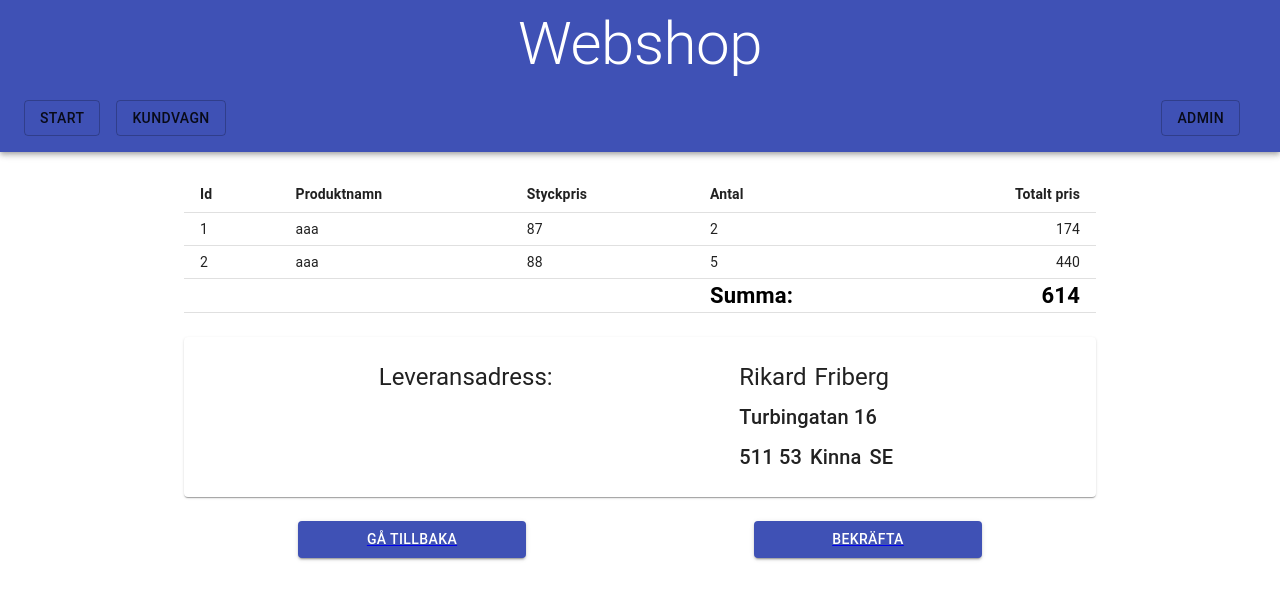
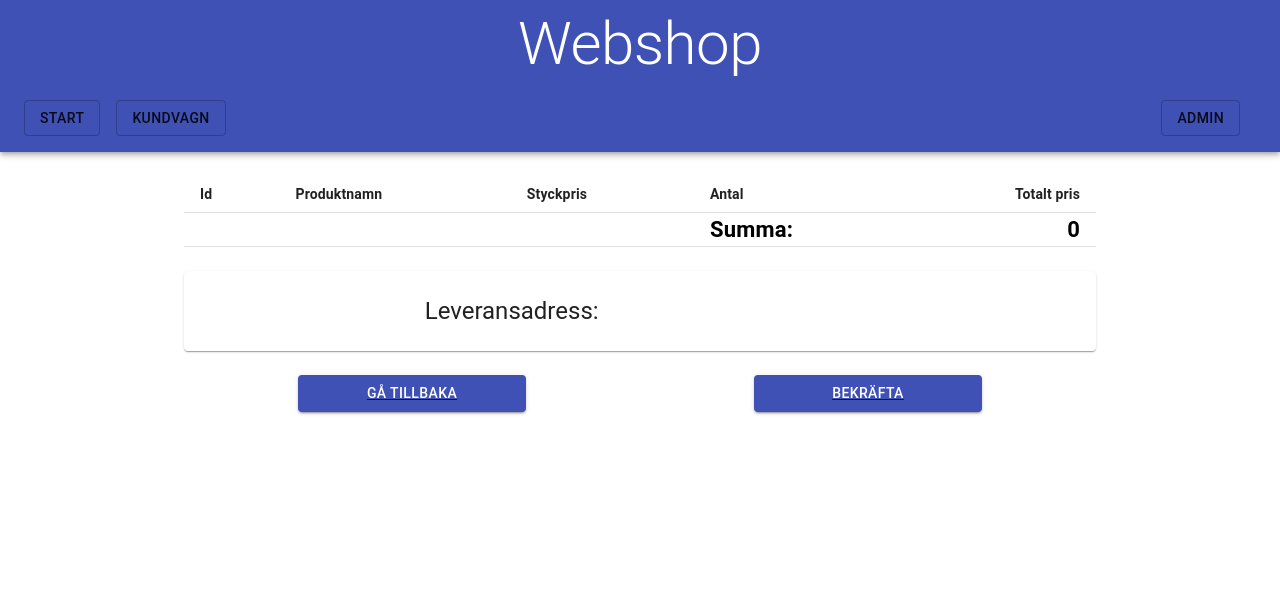
Before and after one commit to 95joaols/webbshop-schoolAssignments-, a React (Create React App) app: page /summary in a window 1280 px wide. Shown: the top 600 px of the page. Built offline with nearby package versions, Linux system fonts and the light colour scheme.

Commit message:
Context for customer and shoppingcart added

```diff
--- a/src/App.tsx
+++ b/src/App.tsx
@@ -1,11 +1,17 @@
 import { BrowserRouter } from "react-router-dom";
 import { Layout } from "./components/Layout";
+import CustomerProvider from "./contexts/CustomerContext";
+import ShoppingCartProvider from "./contexts/ShoppingCartContext";
 
 function App() {
   return (
     <div className="App">
       <BrowserRouter>
-        <Layout />
+        <ShoppingCartProvider>
+          <CustomerProvider>
+            <Layout />
+          </CustomerProvider>
+        </ShoppingCartProvider>
       </BrowserRouter>
     </div>
   );
--- /dev/null
+++ b/src/contexts/CustomerContext.tsx
@@ -0,0 +1,37 @@
+import { createContext, FC, useState } from "react";
+import { Customer } from "../entity/Customer";
+
+
+interface ContextValue {
+    customer: Customer;
+    updateCustomer: (customer: Customer) => void
+}
+
+export const CustomerContext = createContext<ContextValue>({
+    customer: {} as Customer,
+    updateCustomer: () => {}
+});
+
+const CustomerProvider: FC = (props) => {
+    const [customer, setCustomer] = useState<Customer>(
+        {} as Customer
+      );
+
+      const updateCustomer = (customer: Customer) => {
+        setCustomer(customer)
+    }
+
+
+    return (
+        <CustomerContext.Provider
+            value={{
+                customer,
+                updateCustomer
+                }}>
+                {props.children}
+        </CustomerContext.Provider>
+    );
+
+};
+
+export default CustomerProvider
--- /dev/null
+++ b/src/contexts/ShoppingCartContext.tsx
@@ -0,0 +1,37 @@
+import { createContext, FC, useState } from "react";
+import { ShoppingCartItem } from "../entity/ShoppingCartItem";
+
+
+interface ContextValue {
+    shoppingCartItems: ShoppingCartItem[];
+    updateShoppingCart: (shoppingCartItems: ShoppingCartItem[]) => void
+}
+
+export const ShoppingCartContext = createContext<ContextValue>({
+    shoppingCartItems: [],
+    updateShoppingCart: () => {}
+});
+
+const ShoppingCartProvider: FC = (props) => {
+    const [shoppingCartItems, setShoppingCartItems] = useState<ShoppingCartItem[]>(
+        []
+      );
+
+      const updateShoppingCart = (shoppingCartItems: ShoppingCartItem[]) => {
+        setShoppingCartItems(shoppingCartItems)
+    }
+
+
+    return (
+        <ShoppingCartContext.Provider
+            value={{
+                shoppingCartItems,
+                updateShoppingCart
+                }}>
+                {props.children}
+        </ShoppingCartContext.Provider>
+    );
+
+};
+
+export default ShoppingCartProvider
--- /dev/null
+++ b/src/entity/ShoppingCartItem.ts
@@ -0,0 +1,6 @@
+import { Product } from "./Product";
+
+export type ShoppingCartItem = {
+    product: Product;
+    quantity: number;
+  };
--- a/src/page/CheckoutPage.tsx
+++ b/src/page/CheckoutPage.tsx
@@ -12,36 +12,19 @@ import TableFooter from "@material-ui/core/TableFooter";
 import Paper from "@material-ui/core/Paper";
 import TableHead from "@material-ui/core/TableHead";
 import { makeStyles } from "@material-ui/core/styles";
-import { Product } from "../entity/Product";
-import { Customer } from "../entity/Customer";
 import Button from "@material-ui/core/Button";
 import DeleteForeverOutlinedIcon from "@material-ui/icons/DeleteForeverOutlined";
-import { useState } from "react";
-import { useEffect } from "react";
+import { useState, useEffect, useContext } from "react";
 import { Link } from "react-router-dom";
-
-//TODO: Mockdata. Ska bort senare -->
-type ShoppingCartItem = { product: Product; quantity: number };
-const addedproduct: Product = {} as Product;
-const addedproduct2: Product = {} as Product;
-const shoppingCart: ShoppingCartItem[] = [
-  {
-    product: addedproduct,
-    quantity: 2,
-  },
-  {
-    product: addedproduct2,
-    quantity: 5,
-  },
-];
-//
+import { ShoppingCartContext } from "../contexts/ShoppingCartContext";
+import { CustomerContext } from "../contexts/CustomerContext";
+import { ShoppingCartItem } from "../entity/ShoppingCartItem";
 
 export const CheckoutPage: React.FC = () => {
   let [totalPrice, setTotalPrice] = useState<number>(0);
-  let [shoppingCartItems, setShoppingCartItems] = useState<ShoppingCartItem[]>(
-    []
-  );
-  let [customer, setCustomer] = useState<Customer>({} as Customer);
+  const { shoppingCartItems, updateShoppingCart } =
+    useContext(ShoppingCartContext);
+  const { customer, updateCustomer } = useContext(CustomerContext);
 
   function calculateTotal() {
     let sum: number = 0;
@@ -55,7 +38,7 @@ export const CheckoutPage: React.FC = () => {
     const modifiedShoppingCart = shoppingCartItems.filter(
       (item) => item.product.id !== shoppingCartItem.product.id
     );
-    setShoppingCartItems(modifiedShoppingCart);
+    updateShoppingCart(modifiedShoppingCart);
   }
 
   function adjustQuantity(shoppingCartItem: ShoppingCartItem) {
@@ -69,31 +52,19 @@ export const CheckoutPage: React.FC = () => {
     calculateTotal();
   }
 
-  function updateCustomer(
+  function addCustomerProperty(
     e: React.ChangeEvent<HTMLInputElement | HTMLTextAreaElement>
   ) {
-    setCustomer({
+    updateCustomer({
       ...customer,
       [e.target.name]: e.target.value,
     });
   }
 
-  //TODO??
-  function placeOrder() {
-    setCustomer(customer);
-  }
-
+  //TODO: Eventuellt behövs deps [calculateTotal, totalPrice]
   useEffect(() => {
     calculateTotal();
-  }, [calculateTotal, totalPrice]);
-
-  //TODO: Används för att sätta statet initialt. Ska bort när ett riktigt state finns -->
-  useEffect(() => {
-    if (shoppingCartItems.length === 0) {
-      setShoppingCartItems(shoppingCart);
-    }
-  }, [shoppingCartItems]);
-  //
+  });
 
   const useStyles = makeStyles((theme) => ({
     productTable: {
@@ -223,7 +194,7 @@ export const CheckoutPage: React.FC = () => {
               name="firstName"
               label="Förnamn"
               value={customer.firstName}
-              onChange={(e) => updateCustomer(e)}
+              onChange={(e) => addCustomerProperty(e)}
               fullWidth
               autoComplete="shipping given-name"
             />
@@ -235,7 +206,7 @@ export const CheckoutPage: React.FC = () => {
               name="lastName"
               label="Efternamn"
               value={customer.lastName}
-              onChange={(e) => updateCustomer(e)}
+              onChange={(e) => addCustomerProperty(e)}
               fullWidth
               autoComplete="shipping family-name"
             />
@@ -247,7 +218,7 @@ export const CheckoutPage: React.FC = () => {
               name="address"
               label="Adress"
               value={customer.address}
-              onChange={(e) => updateCustomer(e)}
+              onChange={(e) => addCustomerProperty(e)}
               fullWidth
               autoComplete="shipping address-line1"
             />
@@ -259,7 +230,7 @@ export const CheckoutPage: React.FC = () => {
               name="zip"
               label="Postnummer"
               value={customer.zip}
-              onChange={(e) => updateCustomer(e)}
+              onChange={(e) => addCustomerProperty(e)}
               fullWidth
               autoComplete="shipping postal-code"
             />
@@ -271,7 +242,7 @@ export const CheckoutPage: React.FC = () => {
               name="city"
               label="Stad"
               value={customer.city}
-              onChange={(e) => updateCustomer(e)}
+              onChange={(e) => addCustomerProperty(e)}
               fullWidth
               autoComplete="shipping address-level2"
             />
@@ -283,7 +254,7 @@ export const CheckoutPage: React.FC = () => {
               name="country"
               label="Land"
               value={customer.country}
-              onChange={(e) => updateCustomer(e)}
+              onChange={(e) => addCustomerProperty(e)}
               fullWidth
               autoComplete="shipping country"
             />
@@ -294,7 +265,6 @@ export const CheckoutPage: React.FC = () => {
                 className={classes.button}
                 variant="contained"
                 color="primary"
-                onClick={() => placeOrder()}
               >
                 Skicka
               </Button>
--- a/src/page/SummaryPage.tsx
+++ b/src/page/SummaryPage.tsx
@@ -9,69 +9,14 @@ import TableCell from "@material-ui/core/TableCell";
 import TableHead from "@material-ui/core/TableHead";
 import TableRow from "@material-ui/core/TableRow";
 import Typography from "@material-ui/core/Typography";
-import { useEffect } from "react";
-import { useState } from "react";
-import { Consumer } from "react";
+import { useContext } from "react";
 import { Link } from "react-router-dom";
-import { Customer } from "../entity/Customer";
-import { Product } from "../entity/Product";
-
-//TODO: Mockdata. Ska bort senare -->
-type ShoppingCartItem = { product: Product; quantity: number };
-const addedproduct: Product = {
-  id: 1,
-  name: "aaa",
-  year: 2000,
-  genre: "bbb",
-  rating: 2,
-  price: 87,
-  description: "ccc",
-  imageUrl: "ddd",
-};
-const addedproduct2: Product = {
-  id: 2,
-  name: "aaa",
-  year: 2000,
-  genre: "bbb",
-  rating: 2,
-  price: 88,
-  description: "ccc",
-  imageUrl: "ddd",
-};
-const shoppingCart: ShoppingCartItem[] = [
-  {
-    product: addedproduct,
-    quantity: 2,
-  },
-  {
-    product: addedproduct2,
-    quantity: 5,
-  },
-];
-const mockCustomer: Customer = {
-  id: 1,
-  firstName: "Rikard",
-  lastName: "Friberg",
-  address: "Turbingatan 16",
-  zip: "511 53",
-  city: "Kinna",
-  country: "SE",
-};
-//
+import { CustomerContext } from "../contexts/CustomerContext";
+import { ShoppingCartContext } from "../contexts/ShoppingCartContext";
 
 export const SummaryPage: React.FC = () => {
-  let [shoppingCartItems, setShoppingCartItems] = useState<ShoppingCartItem[]>(
-    []
-  );
-  let [customer, setCustomer] = useState<Customer>(mockCustomer);
-
-  //TODO: Används för att sätta statet initialt. Ska bort när ett riktigt state finns -->
-  useEffect(() => {
-    if (shoppingCartItems.length === 0) {
-      setShoppingCartItems(shoppingCart);
-    }
-  }, [shoppingCartItems]);
-  //
+  const { shoppingCartItems } = useContext(ShoppingCartContext);
+  const { customer } = useContext(CustomerContext);
 
   function calculateTotal() {
     let sum = 0;
@@ -81,7 +26,7 @@ export const SummaryPage: React.FC = () => {
     return sum;
   }
 
-  const useStyles = makeStyles((theme) => ({
+  const useStyles = makeStyles(() => ({
     productTable: {
       marginTop: 24,
       marginBottom: 24,
@@ -109,10 +54,6 @@ export const SummaryPage: React.FC = () => {
       paddingTop: 8,
       paddingRight: 8,
       textAlign: "left",
-    },
-    buttonCell: {
-      display: "flex",
-      justifyContent: "center",
     },
     button: {
       display: "inherit",
```
